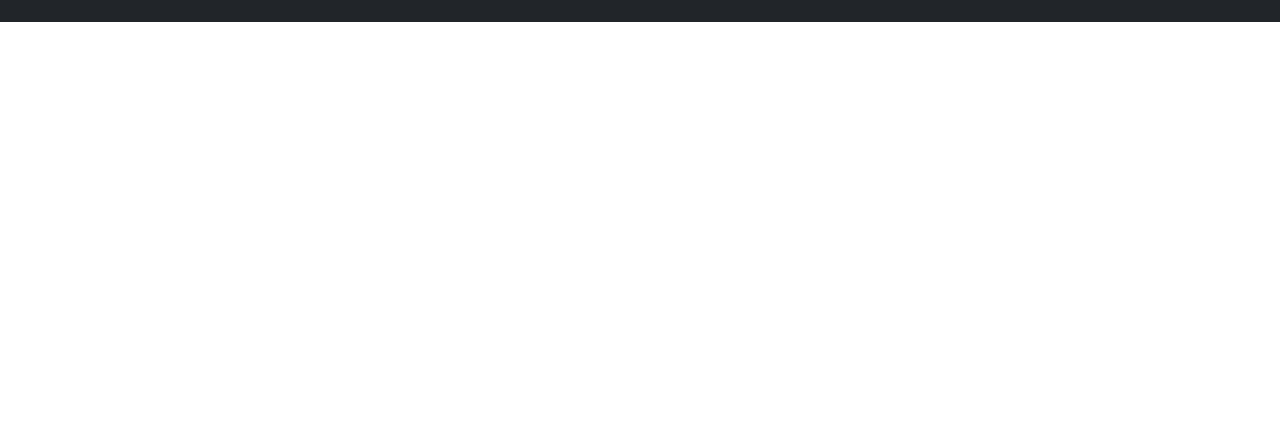
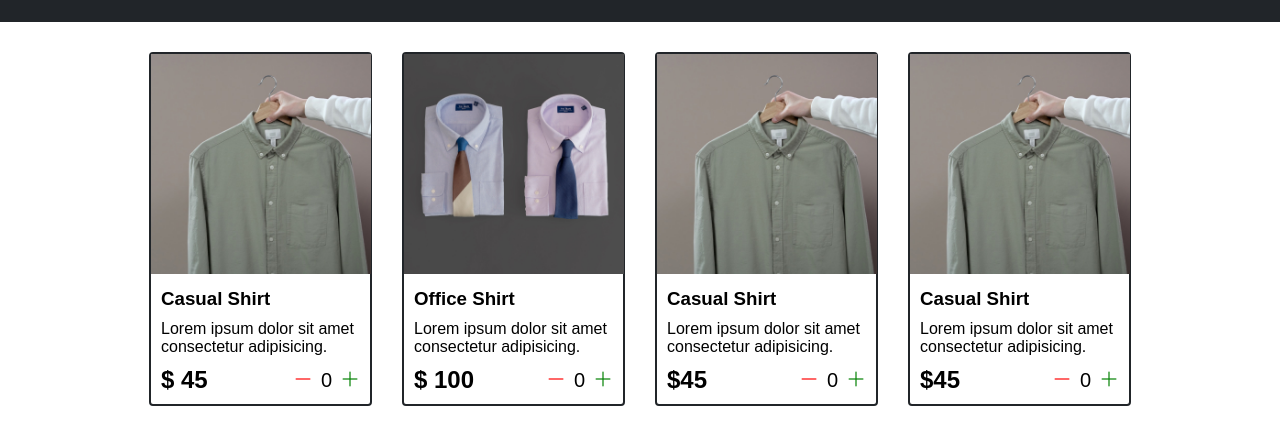
Before and after one commit to gabrielcpolitano/PROJETO_FNQP, a website: page Alexya/9 - Shopping Cart/index.html in a window 1280 px wide. Shown: the part 72-516 px from the top of the page. Drawn offline with nearby package versions, Linux system fonts and the light colour scheme.

Commit message:
Product cards
Criando e estilizando os cards do shopping

```diff
--- a/Alexya/9 - Shopping Cart/index.html
+++ b/Alexya/9 - Shopping Cart/index.html
@@ -15,6 +15,69 @@
             <div class="cartAmount">0</div>
         </div>
     </div>
+
+    <div class="shop" id="shop">
+        <div class="item">
+            <img width="220" src="images/img-1.jpg" alt="">
+            <div class="details">
+                <h3>Casual Shirt</h3>
+                <p>Lorem ipsum dolor sit amet consectetur adipisicing.</p>
+                <div class="price-quantity">
+                    <h2>$ 45</h2>
+                    <div class="buttons">
+                        <i class="bi bi-dash-lg"></i>
+                        <div class="quantity">0</div>
+                        <i class="bi bi-plus-lg"></i>
+                    </div>
+                </div>
+            </div>
+        </div>
+        <div class="item">
+            <img width="220" src="images/img-2.jpg" alt="">
+            <div class="details">
+                <h3>Office Shirt</h3>
+                <p>Lorem ipsum dolor sit amet consectetur adipisicing.</p>
+                <div class="price-quantity">
+                    <h2>$ 100</h2>
+                    <div class="buttons">
+                        <i class="bi bi-dash-lg"></i>
+                        <div class="quantity">0</div>
+                        <i class="bi bi-plus-lg"></i>
+                    </div>
+                </div>
+            </div>
+        </div>
+        <div class="item">
+            <img width="220" src="images/img-1.jpg" alt="">
+            <div class="details">
+                <h3>Casual Shirt</h3>
+                <p>Lorem ipsum dolor sit amet consectetur adipisicing.</p>
+                <div class="price-quantity">
+                    <h2>$45</h2>
+                    <div class="buttons">
+                        <i class="bi bi-dash-lg"></i>
+                        <div class="quantity">0</div>
+                        <i class="bi bi-plus-lg"></i>
+                    </div>
+                </div>
+            </div>
+        </div>
+        <div class="item">
+            <img width="220" src="images/img-1.jpg" alt="">
+            <div class="details">
+                <h3>Casual Shirt</h3>
+                <p>Lorem ipsum dolor sit amet consectetur adipisicing.</p>
+                <div class="price-quantity">
+                    <h2>$45</h2>
+                    <div class="buttons">
+                        <i class="bi bi-dash-lg"></i>
+                        <div class="quantity">0</div>
+                        <i class="bi bi-plus-lg"></i>
+                    </div>
+                </div>
+            </div>
+        </div>
+    </div>
 </body>
 <script src="main.js"></script>
 </html>
--- a/Alexya/9 - Shopping Cart/style.css
+++ b/Alexya/9 - Shopping Cart/style.css
@@ -23,6 +23,7 @@ body {
     background-color: #212529;
     color: white;
     padding: 25px 60px;
+    margin-bottom: 30px;
 }
 
 .cart {
@@ -44,3 +45,66 @@ body {
     padding: 3px;
     border-radius: 3px;
 }
+
+/**
+* ! Shop items styles are here
+**/
+
+.shop {
+    display: grid;
+    grid-template-columns: repeat(4,223px);
+    gap: 30px;
+    justify-content: center;
+}
+
+@media(max-width:1000px){
+    .shop{
+        display: grid;
+        grid-template-columns: repeat(2,223px);
+        gap: 30px;
+        justify-content: center;
+    }
+}
+
+@media(max-width:500px){
+    .shop{
+        display: grid;
+        grid-template-columns: repeat(1,223px);
+        gap: 30px;
+        justify-content: center;
+    }
+}
+
+.item {
+    border: 2px solid #212529;
+    border-radius: 4px;
+}
+
+.details {
+    display: flex;
+    flex-direction: column;
+    padding: 10px;
+    gap: 10px;
+}
+
+.price-quantity {
+    display: flex;
+    flex-direction: row;
+    justify-content: space-between;
+    align-items: center;
+}
+
+.buttons {
+    display: flex;
+    flex-direction: row;
+    gap: 8px;
+    font-size: 20px;
+}
+
+.bi-dash-lg {
+    color: red;
+}
+
+.bi-plus-lg{
+    color: green;
+}
```
